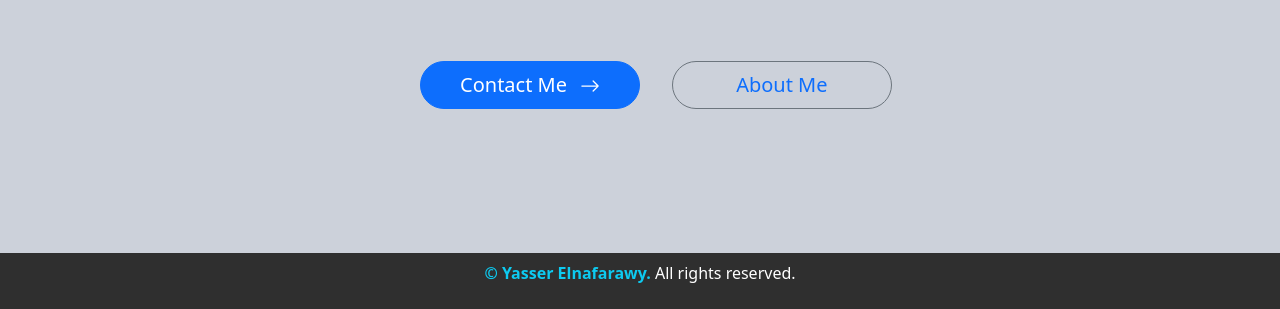
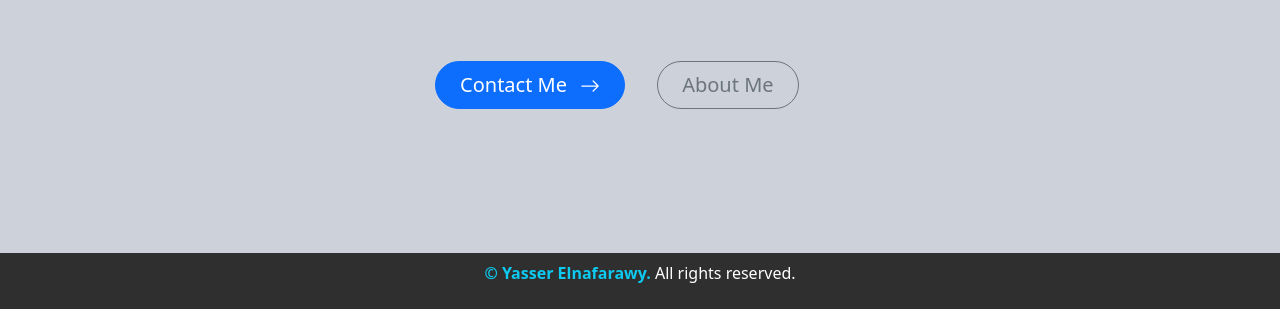
Before and after one commit to YasserElnafarawy/-My-Resume-Capstone-2, a plain HTML site: page index.html in a window 1280 px wide. Shown: the part 2655-2964 px from the top of the page. Drawn offline with nearby package versions, Linux system fonts and the light colour scheme.

Commit message:
Add files via upload

```diff
--- a/index.html
+++ b/index.html
@@ -143,15 +143,17 @@
                 <div class="container-fluid gap-2 my-5">
                     <div class="row">
                         <div class="col-lg-1 col-0"></div>
-                        <button class=" col-xl-5 col-lg-5 col-12 me-lg-3 mb-lg-0 mb-3 align-items-center btn btn-primary btn-lg px-4 rounded-pill" type="button">
-                            <a href="./contact.html" class="contact-me" target="_blank">Contact Me
+                        <a href="./contact.html" class="contact-me col-xl-5 col-lg-6 col-12 mb-lg-0 mb-3" target="_blank">
+                        <button class=" align-items-center btn btn-primary btn-lg px-4 rounded-pill" type="button">
+                            Contact Me
                             <svg xmlns="http://www.w3.org/2000/svg"  height="20" fill="currentColor" class="bi bi-arrow-right ps-2" viewBox="0 0 16 16">
                                 <path fill-rule="evenodd" d="M1 8a.5.5 0 0 1 .5-.5h11.793l-3.147-3.146a.5.5 0 0 1 .708-.708l4 4a.5.5 0 0 1 0 .708l-4 4a.5.5 0 0 1-.708-.708L13.293 8.5H1.5A.5.5 0 0 1 1 8"/>
-                            </svg></a>
-                        </button>
-                        <button class=" col-lg-5 col-12 ms-lg-3 btn btn-outline-secondary btn-lg px-4 rounded-pill" type="button">
-                            <a href="./About.html" class="about-me" target="_blank">About Me</a>
-                        </button>
+                            </svg>
+                        </button></a>
+                        <a href="./About.html" class="about-me col-lg-4 col-12 " target="_blank">
+                        <button class=" btn btn-outline-secondary btn-lg px-4 rounded-pill" type="button">
+                            About Me
+                        </button></a>
 
                     </div>
                 </div>
```
